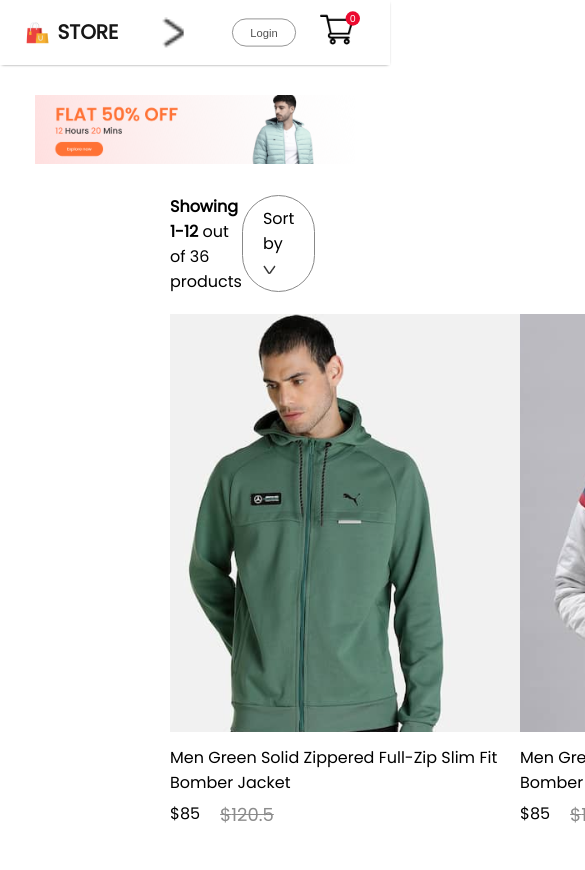
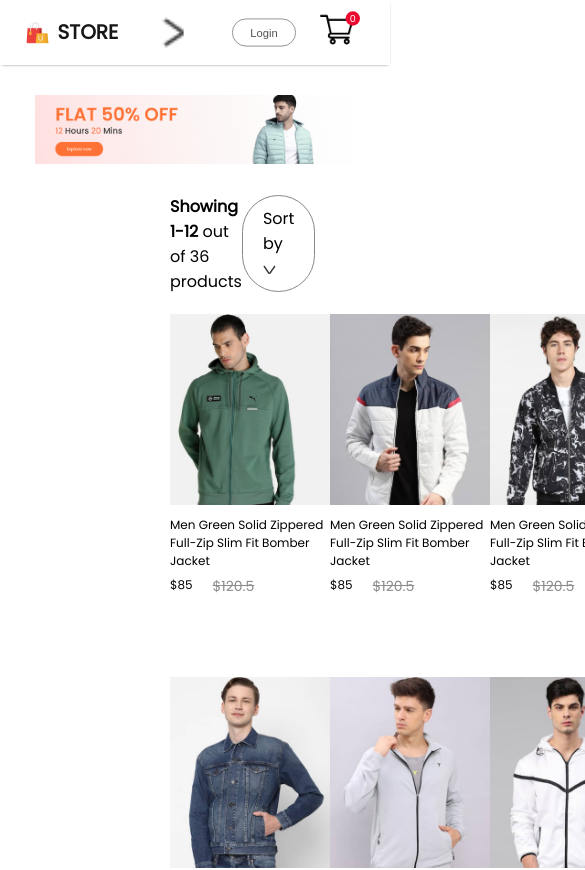
Before and after one commit to AnastasiiaYurchenko/online-store, a React (Create React App) app: page /online-store/men in a window 390 px wide. Shown: the top 870 px of the page, 585 px wide, since content can reach past the window. Built offline with nearby package versions, Linux system fonts and the light colour scheme.

Commit message:
add Item styles

```diff
--- a/src/components/Item/Item.css
+++ b/src/components/Item/Item.css
@@ -1,6 +1,10 @@
 .item{
-    width: 350px;
+    width: 280px;
     transition: transform 0.6s;
+}
+
+.item img{
+    width: 280px;
 }
 
 .item:hover{
@@ -28,3 +32,54 @@
     font-weight: 500;
     text-decoration: line-through;
 }
+
+@media (max-width:1280px){
+    .item{
+        width: 220px;
+        font-size: 14px;
+    }
+    .item img{
+        width: 220px;
+    }
+    .item-price-old{
+        font-size: 14px;
+    }
+}
+
+@media (max-width:1024px){
+    .item{
+        width: 170px;
+        font-size: 13px;
+    }
+    .item img{
+        width: 170px;
+    }
+    .item-price-old{
+        font-size: 13px;
+    }
+}
+
+@media (max-width:800px){
+    .item{
+        width: 120px;
+        font-size: 12px;
+    }
+    .item img{
+        width: 120px;
+    }
+    .item-price-old{
+        font-size: 12px;
+    }
+}
+
+@media (max-width:500px){
+    .item{
+        width: 160px;
+    }
+    .item img{
+        width: 160px;
+    }
+    .item-price-old{
+        font-size: 14px;
+    }
+}
```
